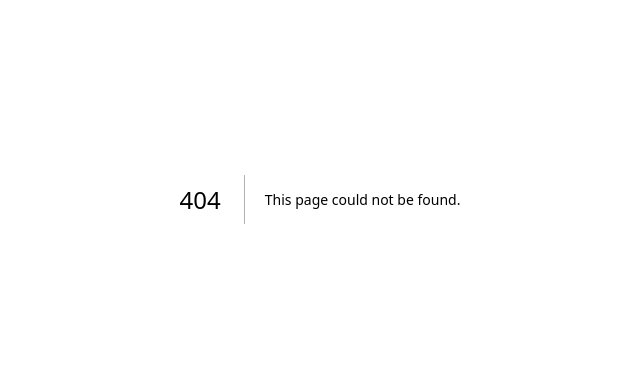
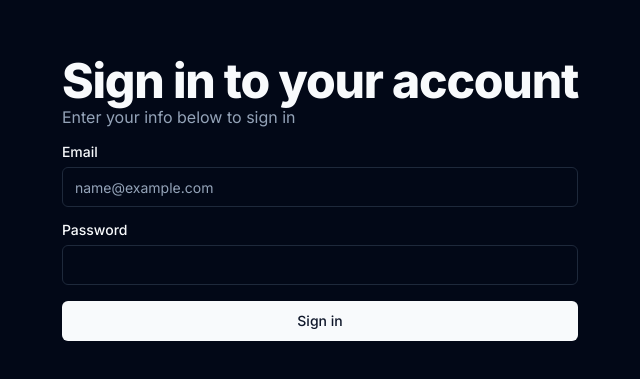
Before and after one commit to jackson-wallace/twelve-app, a Next.js app: page /login in a window 1280 px wide. Before the commit this address had no page. Shown: the part 201-580 px from the top of the page, without its empty margins (320-960 px from the left). Built offline with nearby package versions, Linux system fonts and the light colour scheme.

Commit message:
added login and initialized db

```diff
--- a/app/page.tsx
+++ b/app/page.tsx
@@ -13,7 +13,7 @@ export default function Home() {
       <div className="flex flex-col w-full gap-3 py-3 px-6">
         <Button
           onClick={() => {
-            router.push("/auth/signin");
+            router.push("/login");
           }}
         >
           Sign In
@@ -21,7 +21,7 @@ export default function Home() {
         <Button
           variant="outline"
           onClick={() => {
-            router.push("/auth/signup");
+            router.push("/register");
           }}
         >
           Sign Up
--- a/components/auth/SignInForm.tsx
+++ b/components/auth/SignInForm.tsx
@@ -1,24 +1,76 @@
+"use client";
+
+import { useState } from "react";
+
+import { auth } from "@/firebaseConfig";
+import { getAuth, signInWithEmailAndPassword } from "firebase/auth";
+
 import { Button } from "@/components/ui/button";
 import { Input } from "@/components/ui/input";
 import { Label } from "@/components/ui/label";
+import { Icons } from "@/components/Icons";
 
 const SignInForm = () => {
+  const [isLoading, setIsLoading] = useState(false);
+  const [email, setEmail] = useState("");
+  const [password, setPassword] = useState("");
+
+  const onSubmit = async (event: React.SyntheticEvent) => {
+    event.preventDefault();
+    setIsLoading(true);
+    await signInWithEmailAndPassword(auth, email, password)
+      .then((userCredential) => {
+        // Signed in
+        const user = userCredential.user;
+        console.log(user.email);
+        // ...
+      })
+      .catch((error) => {
+        const errorCode = error.code;
+        const errorMessage = error.message;
+        console.log(errorCode);
+        console.log(errorMessage);
+      })
+      .finally(() => {
+        setIsLoading(false);
+        setEmail("");
+        setPassword("");
+      });
+  };
+
   return (
-    <div>
+    <form onSubmit={onSubmit}>
       <div className="grid gap-4">
         <div className="grid gap-2">
           <Label htmlFor="email">Email</Label>
-          <Input id="email" type="email" placeholder="m@example.com" />
+          <Input
+            id="email"
+            type="email"
+            placeholder="name@example.com"
+            autoComplete="off"
+            disabled={isLoading}
+            value={email}
+            onChange={(e) => setEmail(e.target.value)}
+          />
         </div>
         <div className="grid gap-2">
           <Label htmlFor="password">Password</Label>
-          <Input id="password" type="password" />
+          <Input
+            id="password"
+            type="password"
+            disabled={isLoading}
+            value={password}
+            onChange={(e) => setPassword(e.target.value)}
+          />
         </div>
       </div>
       <div className="py-4">
-        <Button className="w-full">Sign In</Button>
+        <Button className="w-full" disabled={isLoading}>
+          {isLoading && <Icons.spinner className="mr-2 h-4 w-4 animate-spin" />}
+          Sign in
+        </Button>
       </div>
-    </div>
+    </form>
   );
 };
 
--- a/components/auth/SignUpForm.tsx
+++ b/components/auth/SignUpForm.tsx
@@ -4,8 +4,8 @@ import { useState } from "react";
 
 import { useRouter } from "next/navigation";
 
-import { app } from "@/firebaseConfig";
-import { getAuth, createUserWithEmailAndPassword } from "firebase/auth";
+import { auth } from "@/firebaseConfig";
+import { createUserWithEmailAndPassword } from "firebase/auth";
 
 import { Button } from "@/components/ui/button";
 import { Input } from "@/components/ui/input";
@@ -19,17 +19,16 @@ const SignUpForm = () => {
   const [password, setPassword] = useState("");
   const [retypedPassword, setRetypedPassword] = useState("");
 
-  const auth = getAuth(app);
   const router = useRouter;
 
-  async function onSubmit(event: React.SyntheticEvent) {
+  const onSubmit = async (event: React.SyntheticEvent) => {
     event.preventDefault();
 
     if (password !== retypedPassword) {
       alert("Password fields do not match");
     } else {
       setIsLoading(true);
-      createUserWithEmailAndPassword(auth, email, password)
+      await createUserWithEmailAndPassword(auth, email, password)
         .then((userCredential) => {
           // Signed in -> route to profile
           const user = userCredential.user;
@@ -48,7 +47,7 @@ const SignUpForm = () => {
           setRetypedPassword("");
         });
     }
-  }
+  };
 
   return (
     <form onSubmit={onSubmit}>
--- a/firebaseConfig.js
+++ b/firebaseConfig.js
@@ -2,6 +2,7 @@
 import { initializeApp } from "firebase/app";
 import { getAnalytics } from "firebase/analytics";
 import { getAuth } from "firebase/auth";
+import { getFirestore } from "firebase/firestore";
 // TODO: Add SDKs for Firebase products that you want to use
 // https://firebase.google.com/docs/web/setup#available-libraries
 
@@ -19,8 +20,10 @@ const firebaseConfig = {
 
 // Initialize Firebase
 export const app = initializeApp(firebaseConfig);
+export const auth = getAuth(app);
+export const db = getFirestore(app);
+
 const analytics = getAnalytics(app); // Initialize Firebase Authentication and get a reference to the service
-export const auth = getAuth(app);
 
 /**
 
```
Also changed, not shown: app/login/page.tsx (renamed from app/auth/signin/page.tsx), app/register/page.tsx (renamed from app/auth/signup/page.tsx).
